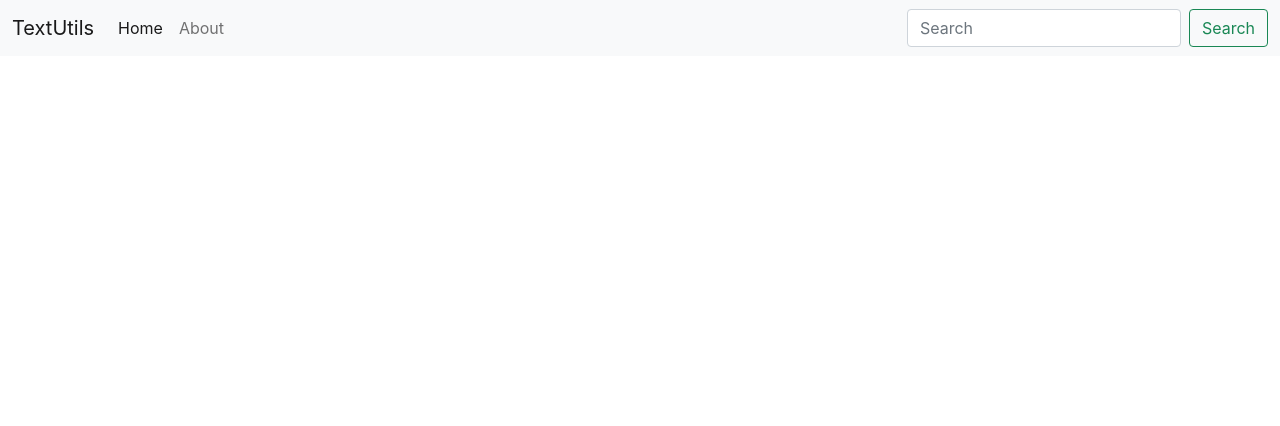
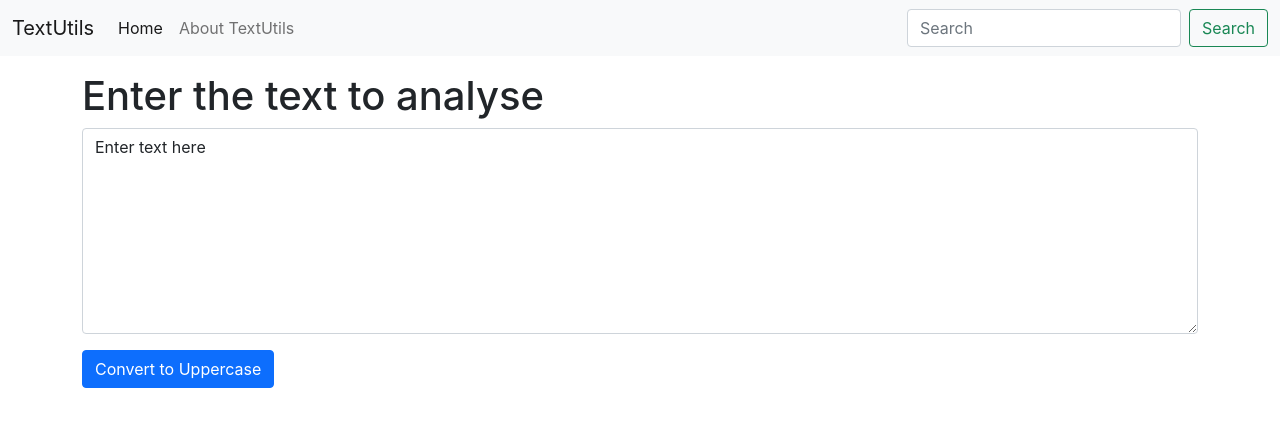
Before and after one commit to deekshagg/textutils, a React (Create React App) app: page / in a window 1280 px wide. Shown: the top 426 px of the page. Built offline with nearby package versions, Linux system fonts and the light colour scheme.

Commit message:
new component textform+ uppercase added

```diff
--- a/src/App.js
+++ b/src/App.js
@@ -1,10 +1,14 @@
 import './App.css';
 import Navbar from './components/Navbar';
+import TextForm from './components/TextForm';
 
 function App() {
   return (
     <>
-      <Navbar/>
+      <Navbar title="TextUtils" aboutText="About TextUtils" />
+      <div className="container my-3">
+        <TextForm heading = "Enter the text to analyse"/>
+      </div>
     </>
   );
 }
--- a/src/components/Navbar.js
+++ b/src/components/Navbar.js
@@ -1,10 +1,12 @@
 import React from 'react'
+import propTypes from 'prop-types'
 
-export default function Navbar() {
+
+export default function Navbar(props) {
   return (
     <nav className="navbar navbar-expand-lg navbar-light bg-light">
       <div className="container-fluid">
-      <a className="navbar-brand" href="/">TextUtils</a>
+        <a className="navbar-brand" href="/">{props.title}</a>
         <button className="navbar-toggler" type="button" data-bs-toggle="collapse" data-bs-target="#navbarSupportedContent" aria-controls="navbarSupportedContent" aria-expanded="false" aria-label="Toggle navigation">
           <span className="navbar-toggler-icon"></span>
         </button>
@@ -14,11 +16,11 @@
               <a className="nav-link active" aria-current="page" href="/">Home</a>
             </li>
             <li className="nav-item">
-            <a className="nav-link" href="/">About</a>
+              <a className="nav-link" href="/">{props.aboutText}</a>
             </li>
           </ul>
           <form className="d-flex">
-          <input className="form-control me-2" type="search" placeholder="Search" aria-label="Search"/>
+            <input className="form-control me-2" type="search" placeholder="Search" aria-label="Search" />
             <button className="btn btn-outline-success" type="submit">Search</button>
           </form>
         </div>
@@ -26,3 +28,12 @@
     </nav>
   )
 }
+
+Navbar.propTypes = {
+  title: propTypes.string.isRequired,
+  aboutText: propTypes.string.isRequired
+}
+Navbar.defaultProps = {
+  title: "set title here",
+  aboutText: "set about text here"
+}
--- /dev/null
+++ b/src/components/TextForm.js
@@ -0,0 +1,26 @@
+import React, {useState} from 'react'
+import propTypes from 'prop-types'
+
+
+export default function TextForm(props) {
+    const handleUpperCaseClick = ()=>{
+        let newText = text.toUpperCase();
+        setText(newText);
+    }
+    const handleOnChange = (event)=>{
+        setText(event.target.value);
+    }
+    const [text, setText] = useState('Enter text here');
+    return (
+        <div>
+            <div className="mb-3">
+                <h1>{props.heading}</h1>
+                <textarea className="form-control" value = {text} onChange = {handleOnChange} id="TextArea" rows="8"></textarea>
+            </div>
+            <button className="btn btn-primary" onClick={handleUpperCaseClick}>Convert to Uppercase</button>
+        </div>
+    )
+}
+TextForm.propTypes = {
+    heading: propTypes.string
+}
```
Lines whose indentation alone changed are shown as unchanged.
